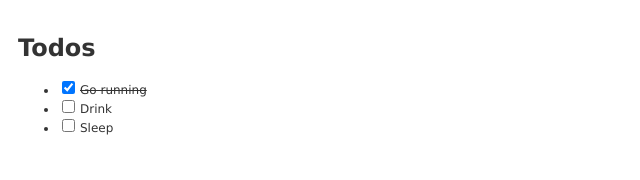
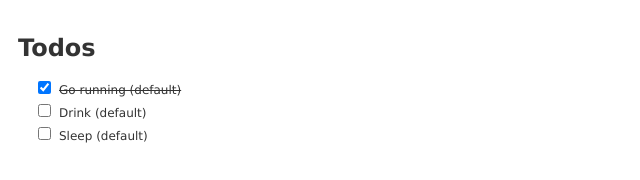
Before and after one commit to tcorral/Koyote.js, a plain HTML site: page index.html in a window 1280 px wide. Both pictures are taken after a click on the checkbox 68 px from the left and 87 px from the top of the page. Shown: the whole page, without its empty margins (0-640 px from the left). Drawn offline with Linux system fonts and the light colour scheme.

Commit message:
Added storage capabilities + various code improvements

```diff
--- a/index.html
+++ b/index.html
@@ -11,9 +11,23 @@
 			padding: 10px;
 		}
 		.todo-form ul {
+			list-style-type: none;
+			margin: 0 0 0 16px;
+			padding: 0;
+		}
+		.todo-form li {
+			margin: 0 0 4px 0;
 		}
 		.todo-label {
-			padding: 2px
+			border: 1px solid transparent;
+			padding: 2px 4px;
+		}
+		.todo-label:hover {
+			border-color: #CCC;
+			cursor: pointer;
+		}
+		.todo-label:focus {
+			border-color: #666;
 		}
 		.todo-done .todo-label {
 			text-decoration: line-through;
@@ -31,19 +45,17 @@
 	<script type="text/javascript" src="lib/Widget.js"></script>
 	<script type="text/javascript" src="js/TodoList.js"></script>
 	<script type="text/javascript" src="js/TodoItem.js"></script>
+	<script type="text/javascript" src="js/TodoStorage.js"></script>
 	<script type="text/javascript">
 	( function( win, doc, app )
 	{
 		'use strict';
 
-		var todoList = app.create( 'TodoList', doc.getElementById( 'todo-form' ) );
+		var todoList = app.create( 'TodoList', doc.getElementById( 'todo-form' ) ),
+			storage = app.create( 'TodoStorage' );
 
-		var todos = ['Go running', 'Drink', 'Sleep'].map( function ( todo )
-		{
-			return app.create( 'TodoItem', todo );
-		} );
+		todoList.add( storage ).init();
 
-		todoList.add( todos ).init();
 	}( window, document, App ) );
 	</script>
 </body>
--- a/js/TodoItem.js
+++ b/js/TodoItem.js
@@ -1,18 +1,30 @@
 App.TodoItem = App.Widget.mix(
 {
-	constructor: function( text )
+	constructor: function( data )
 	{
-		App.callConstructor( 'Widget', this, [ null, 'todo-item' ] );
-		this.text = text;
+		App.callMethod( 'Widget.constructor', this, [ null, 'todo-item', data.id ] );
+		this.initText = data.text;
+		this.initChecked = data.checked;
 	},
-	'@template': '<li class="todo-item"><input type="checkbox" id="{{ checkid }}" class="todo-check" value="{{ text }}" /><span class="todo-label" contenteditable="true" title="Edit" data-id="{{ checkid }}">{{ text }}</span></li>',
+	'@template': '<li class="todo-item {{ doneclass }}" id="{{ id }}"><input type="checkbox" class="todo-check" {{ checkedattr }} /><span class="todo-label" contenteditable="true" title="Click to edit">{{ text }}</span></li>',
 	'@render': function()
 	{
-		App.callProtoMethod( 'Widget', 'render', this, [
+		var checkedAttr = '',
+			doneClass = '';
+
+		if ( !!this.initChecked )
+		{
+			checkedAttr = 'checked="checked"';
+			doneClass = 'todo-done';
+		}
+
+		App.callMethod( 'Widget.render', this, [
 		{
 			type: this.type,
-			checkid: 'check-' + this.id,
-			text: this.text
+			id: this.id,
+			text: this.initText,
+			checkedattr: checkedAttr,
+			doneclass: doneClass
 		} ] );
 	}
 } );
--- a/js/TodoList.js
+++ b/js/TodoList.js
@@ -1,29 +1,56 @@
+( function( win, doc, app )
+{
+	'use strict';
+
 	App.TodoList = App.Widget.mix(
 	{
 		constructor: function( container )
 		{
-		App.callConstructor( 'Widget', this, [ container, 'todo-list' ] );
+			var self = this;
+
+			App.callMethod( 'Widget.constructor', this, [ container, 'todo-list' ] );
+
+			App.Bus.subscribeTo( 'todos', 'todos:restore', function( todos )
+			{
+				for ( var id in todos )
+				{
+					if ( todos.hasOwnProperty( id ) )
+					{
+						var todo = todos[ id ];
+						self.add( App.create( 'TodoItem', todo ) );
+					}
+				}
+			} );
 		},
 		'@template': '<ul id="{{ id }}" />',
 		'@render': function()
 		{
-		App.callProtoMethod( 'Widget', 'render', this, [
+			App.callMethod( 'Widget.render', this, [
 			{
 				type: this.type,
 				id: this.id
 			} ] );
 		},
+		publishUpdates: function( todoItem )
+		{
+			App.Bus.publish( 'todos', 'todo:toggleState',
+			{
+				id: todoItem.id,
+				checked: !!todoItem.querySelector( '.todo-check' ).checked,
+				text: todoItem.querySelector( '.todo-label' ).innerHTML
+			} );
+		},
 		'@domEvents':
 		{
 			'.todo-check:change': function( event )
 			{
-			this.parentNode.classList.toggle( 'todo-done' );
-
-			App.Bus.publish( 'todos', 'todo:toggle',
+				var todoItem = this.parentNode;
+				todoItem.classList.toggle( 'todo-done' );
+				App.TodoList.publishUpdates( todoItem );
+			},
+			'.todo-label:input': function( event )
 			{
-				id: this.id,
-				checked: !!this.checked
-			} );
+				App.TodoList.publishUpdates( this.parentNode );
 			},
 			'.todo-label:keypress': function( event )
 			{
@@ -33,14 +60,7 @@ App.TodoList = App.Widget.mix(
 					this.blur();
 					return;
 				}
-		},
-		'.todo-label:input': function( event )
-		{
-			App.Bus.publish( 'todos', 'todo:update',
-			{
-				id: this.getAttribute( 'data-id' ),
-				text: this.innerHTML
-			} );
 			}
 		}
 	} );
+}( window, document, App ) );
--- /dev/null
+++ b/js/TodoStorage.js
@@ -0,0 +1,59 @@
+( function( win, app )
+{
+	'use strict';
+
+	var _defaultTodos = {
+		'go-running':
+		{
+			id: 'go-running',
+			text: 'Go running (default)'
+		},
+		'drink':
+		{
+			id: 'drink',
+			text: 'Drink (default)'
+		},
+		'sleep':
+		{
+			id: 'sleep',
+			text: 'Sleep (default)'
+		}
+	};
+
+	app.TodoStorage = app.Component.mix(
+	{
+		constructor: function()
+		{
+			app.callMethod( 'Component.constructor', this, [ 'todo-storage' ] );
+
+			this.todos = {};
+			this.restore();
+
+			app.Bus.subscribe( this );
+			app.Bus.publish( 'todos', 'todos:restore', this.todos );
+		},
+		'@events':
+		{
+			'todos':
+			{
+				'todo:toggleState': function( todoData )
+				{
+					this.save( todoData );
+				},
+				'todo:updateText': function( todoData )
+				{
+					this.save( todoData );
+				}
+			}
+		},
+		'@save': function( todoData )
+		{
+			this.todos[ todoData.id ] = todoData;
+			win.localStorage.setItem( 'todos', win.JSON.stringify( this.todos ) );
+		},
+		'@restore': function()
+		{
+			this.todos = win.JSON.parse( win.localStorage.getItem( 'todos' ) ) || _defaultTodos;
+		}
+	} );
+}( window, App ) );
--- a/lib/App.js
+++ b/lib/App.js
@@ -1,19 +1,65 @@
 ( function( win )
 {
+	var _getMethod = function( componentName, methodName )
+		{
+			var component = App[ componentName ],
+				method,
+				msg = '';
+
+			if ( !component )
+			{
+				msg = 'The type "' + componentName + '" does not exist!';
+			}
+			else if ( methodName )
+			{
+				if ( component[ methodName ] )
+				{
+					method = component[ methodName ];
+				}
+				else if ( component.constructor.prototype[ methodName ] )
+				{
+					method = component.constructor.prototype[ methodName ];
+				}
+
+				if ( !component[ methodName ] && !component.constructor.prototype[ methodName ] )
+				{
+					msg = 'Failed to call "' + componentName + '.' + methodName + '"!';
+				}
+			}
+
+			if ( msg )
+			{
+				console.error( msg );
+				throw ( msg );
+			}
+
+			return method;
+		},
+		_forIn = function( obj, callback )
+		{
+			for ( var prop in obj )
+			{
+				if ( obj.hasOwnProperty( prop ) && prop !== 'constructor' )
+				{
+					callback.call( obj, obj[ prop ], prop );
+				}
+			}
+		};
+
 	var App = {
 		constructor: function() {},
 		create: function( componentName )
 		{
 			var args = [].slice.call( arguments, 1 );
 			args.unshift( null );
-			var constructor = Function.bind.apply( App[ componentName ].constructor, args );
+			var constructor = Function.bind.apply( _getMethod( componentName, 'constructor' ), args );
 			return new constructor();
 		},
 		mix: function( source )
 		{
-			var obj = {};
-			var app = App;
-			var key;
+			var obj = {},
+				app = App,
+				key;
 
 			if ( this )
 			{
@@ -22,63 +68,43 @@
 
 			obj.constructor = source.constructor || app.constructor || function() {};
 
-			for ( key in app )
+			_forIn( app, function( value, key )
 			{
-				if ( app.hasOwnProperty( key ) )
+				obj[ key ] = value;
+			} );
+
+			_forIn( app.constructor, function( value, key )
+			{
+				obj.constructor[ key ] = value;
+			} );
+
+			_forIn( app.constructor.prototype, function( value, key )
+			{
+				obj.constructor.prototype[ key ] = value;
+			} );
+
+			_forIn( source, function( value, key )
+			{
+				if ( key[ 0 ] === '@' )
 				{
-					if ( key !== 'constructor' )
-					{
-						obj[ key ] = app[ key ];
-					}
+					obj.constructor.prototype[ key.substr( 1 ) ] = value;
 				}
-			}
-			for ( key in app.constructor )
-			{
-				if ( app.constructor.hasOwnProperty( key ) )
+				else
 				{
-					if ( key !== 'constructor' )
-					{
-						obj.constructor[ key ] = app.constructor[ key ];
-					}
+					obj[ key ] = value;
 				}
-			}
-			for ( key in app.constructor.prototype )
-			{
-				if ( app.constructor.prototype.hasOwnProperty( key ) )
-				{
-					if ( key !== 'constructor' )
-					{
-						obj.constructor.prototype[ key ] = app.constructor.prototype[ key ];
-					}
-				}
-			}
-			for ( key in source )
-			{
-				if ( source.hasOwnProperty( key ) )
-				{
-					if ( key !== 'constructor' )
-					{
-						if ( key.indexOf( '@' ) === 0 )
-						{
-							obj.constructor.prototype[ key.replace( '@', '' ) ] = source[ key ];
-						}
-						else
-						{
-							obj[ key ] = source[ key ];
-						}
-					}
-				}
-			}
+			} );
 
 			return obj;
 		},
-		callConstructor: function( componentName, component, args )
+		callMethod: function( fullMethodName, component, args )
 		{
-			App[ componentName ].constructor.apply( component, args );
-		},
-		callProtoMethod: function( componentName, methodName, component, args )
-		{
-			App[ componentName ].constructor.prototype[ methodName ].apply( component, args );
+			var parts = fullMethodName.split( '.' ),
+				componentName = parts[ 0 ],
+				methodName = parts[ 1 ],
+				method = _getMethod( componentName, methodName );
+
+			method.apply( component, args );
 		}
 	};
 
--- a/lib/Component.js
+++ b/lib/Component.js
@@ -10,11 +10,10 @@
 
 	app.Component = app.mix(
 	{
-		constructor: function( type )
+		constructor: function( type, id )
 		{
 			this.type = type || 'component';
-			this.id = this.type + '-' + Math.random().toString( 36 ).substr( 2, 9 );
-
+			this.id = id || ( this.type + '-' + Math.random().toString( 36 ).substr( 2, 9 ) );
 			this.parent = null;
 			this.children = [];
 		},
@@ -68,7 +67,6 @@
 			{
 				child.destroy();
 			} );
-
 			this.children = [];
 		},
 		'@init': function()
@@ -78,6 +76,7 @@
 			{
 				child.init();
 			} );
+			return this;
 		}
 	} );
 
```
Also changed, not shown: lib/Bus.js, lib/Widget.js. Lines whose indentation alone changed are shown as unchanged.
